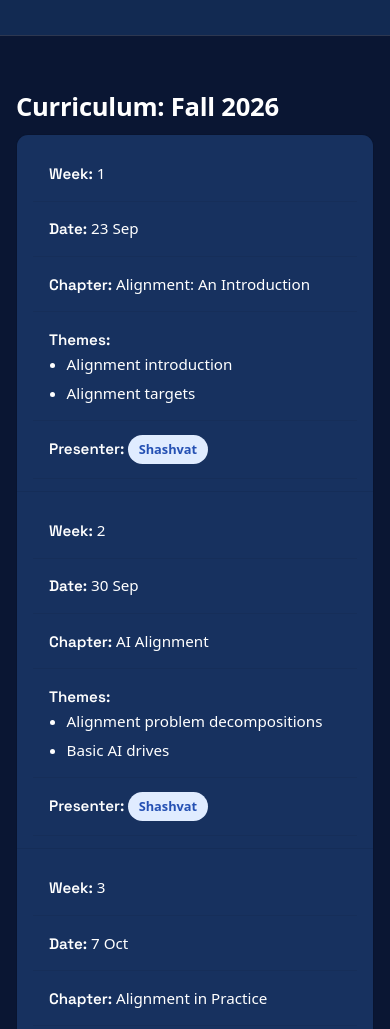
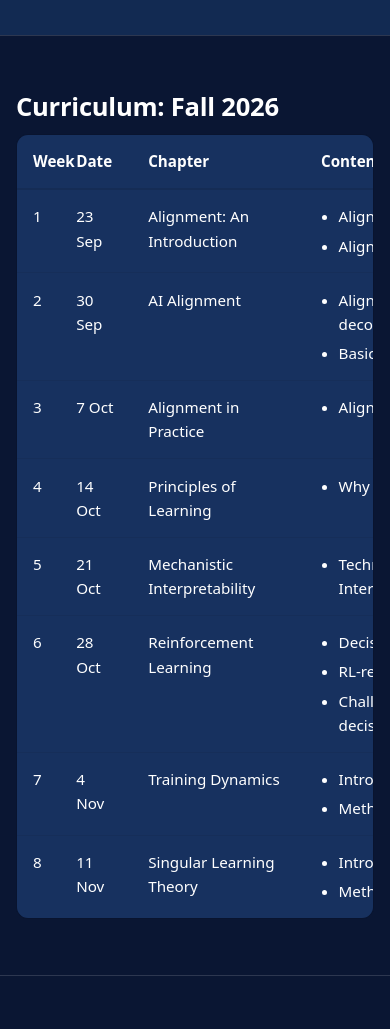
Before and after one commit to odysea-main/odysea-main.github.io, a website built with Vite: page index.html in a window 390 px wide. Shown: the part 5040-6069 px from the top of the page. Built offline with nearby package versions, Linux system fonts and the light colour scheme.

Commit message:
mobile display refactor

```diff
--- a/styles.css
+++ b/styles.css
@@ -826,6 +826,9 @@ a {
   overflow-x: auto;
   border-radius: 12px;
   border: 1px solid rgba(0,0,0,0.08);
+  -webkit-overflow-scrolling: touch; /* smooth momentum scroll on iOS */
+  scrollbar-width: thin; /* Firefox */
+  position: relative;
 }
 
 .curriculum-table {
@@ -875,24 +878,11 @@ a {
 
 /* Mobile: stack rows as cards */
 @media (max-width: 640px) {
-  .curriculum-table thead { display: none; }
-  .curriculum-table, .curriculum-table tbody, .curriculum-table tr, .curriculum-table td {
-    display: block;
-    width: 100% !important; /* override desktop nth-child widths */
+  .curriculum-table {
+    min-width: 720px; /* forces horizontal scroll instead of squeezing columns */
   }
-  .curriculum-table tr {
-    padding: 0.75rem 1rem;
-    border-bottom: 1px solid rgba(0,0,0,0.08);
-  }
-  .curriculum-table td {
-    border: none;
-    padding: 0.25rem 0;
-  }
-  .curriculum-table td::before {
-    content: attr(data-label) ": ";
-    font-weight: 600;
-    font-family: 'Space Grotesk', sans-serif;
-  }
+
+
 }
 
 .curriculum-table th:nth-child(1),
```
